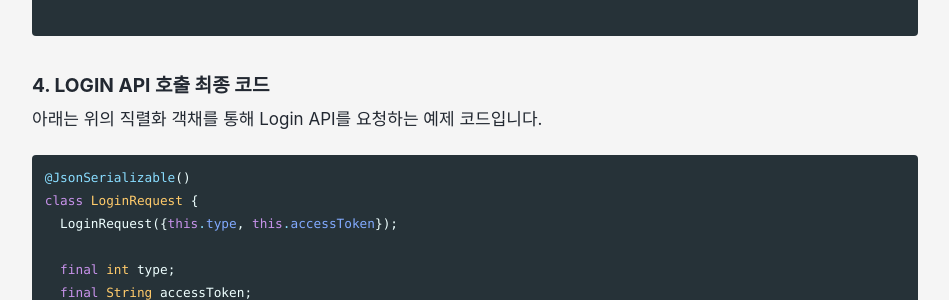
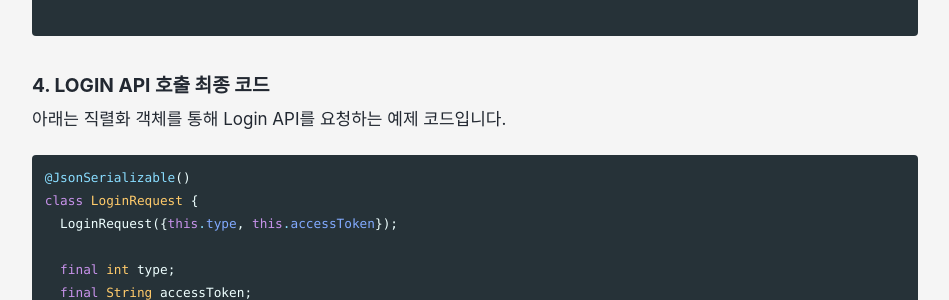
Before and after one commit to gocheat/gocheat.github.io, a Jekyll site: the page built from _posts/2021-03-01-flutter-api.md, in a window 1280 px wide and 900 px high, scrolled down 2705 px. Shown: the part 151-451 px from the top of the window, without its empty margins (165-1114 px from the left). Built offline with Jekyll 4.4.1, drawn with Linux system fonts in a browser that asks for light colours; cached includes are drawn as plain includes; some web fonts are replaced; comment, search, counter and statistics services are not loaded.

Commit message:
flutter 내용 보완

````diff
--- a/_posts/2021-03-01-flutter-api.md
+++ b/_posts/2021-03-01-flutter-api.md
@@ -123,7 +123,7 @@ Map<String, dynamic> _$LoginResponseToJson(LoginResponse instance) =>
 
 ### 4. LOGIN API 호출 최종 코드
 
-아래는 위의 직렬화 객채를 통해 Login API를 요청하는 예제 코드입니다.
+아래는 직렬화 객체를 통해 Login API를 요청하는 예제 코드입니다.
 
 ```dart
 @JsonSerializable()
````
